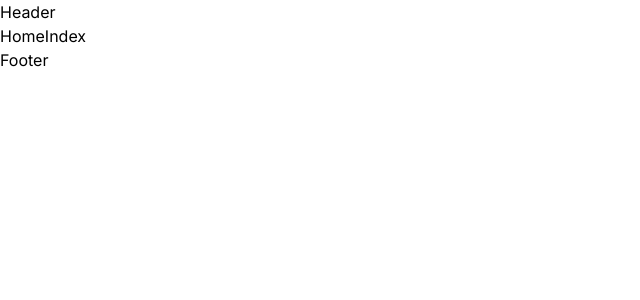
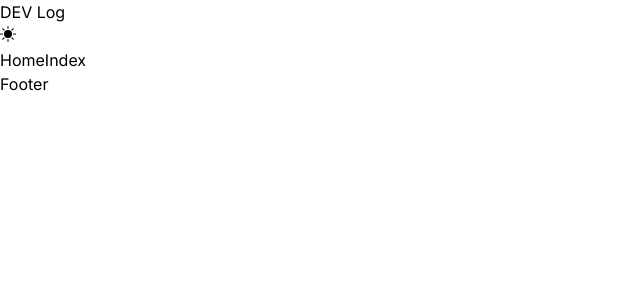
Before and after one commit to sdy2000/dev-log, a React (Create React App) app: page / in a window 1280 px wide. Shown: the top 300 px of the page, without its empty margins (0-640 px from the left). Built offline with nearby package versions, Linux system fonts and the light colour scheme.

Commit message:
Add IconButton.jsx and index.js in component folder and updadte
q
git

```diff
--- /dev/null
+++ b/src/components/button/IconButton.jsx
@@ -0,0 +1,11 @@
+import React from 'react'
+
+const iconButton = ({value}) => {
+  return (
+        <button>
+            {value}
+        </button>
+  )
+}
+
+export default iconButton
--- /dev/null
+++ b/src/components/index.js
@@ -0,0 +1,2 @@
+// // // // Buttons // // // //
+export {default as IconButton} from './button/IconButton'
--- a/src/parts/Header.jsx
+++ b/src/parts/Header.jsx
@@ -1,9 +1,38 @@
 import React from 'react'
+import { IconButton } from '../components'
+import { BsMoonFill, BsSunFill } from 'react-icons/bs'
+import { useStateTheme } from '../store/hooks/useStateContext'
 
 const Header = () => {
-  return (
-    <div>Header</div>
-  )
+    const { theme, setTheme } = useStateTheme();
+
+    const chengeTheme = () => {
+        setTheme({
+            theme: theme.theme === 'dark' ? 'light' : 'dark'
+        })
+    }
+
+    return (
+        <header className='container'>
+            <nav className=''>
+                <a className='' href="/"><span className=''>DEV</span> Log</a>
+            </nav>
+
+            <div className=''>
+                {
+                    theme.theme === 'light'
+                        ?
+                        <span onClick={chengeTheme}>
+                            <IconButton value={<BsSunFill />} />
+                        </span>
+                        :
+                        <span onClick={chengeTheme}>
+                            <IconButton value={<BsMoonFill />} />
+                        </span>
+                }
+            </div>
+        </header>
+    )
 }
 
 export default Header
--- a/src/parts/home/HomeLayout.jsx
+++ b/src/parts/home/HomeLayout.jsx
@@ -1,6 +1,6 @@
 import React from 'react'
 import { Outlet } from 'react-router-dom'
-import {Footer, Header} from '../'
+import { Footer, Header } from '../'
 
 const HomeLayout = () => {
     return (
--- a/src/store/hooks/useStateContext.js
+++ b/src/store/hooks/useStateContext.js
@@ -1,7 +1,7 @@
 import { useContext} from 'react'
 import { getFreshContext, stateContext } from '../context/ContextProvider';
 
-export default function useStateContext() {
+export function useStateContext() {
 
     const { context, setContext } = useContext(stateContext);
     return {
--- a/src/store/hooks/useStateTheme.js
+++ /dev/null
@@ -1,59 +0,0 @@
-import React, { createContext, useContext, useEffect, useState } from 'react'
-import {getInitialTheme} from '../../utils/theme/getInitailTheme'
-
-export const stateContext = createContext();
-
-const getFreshContext = () => {
-
-    if (localStorage.getItem('context') === null) {
-        localStorage.setItem('context', JSON.stringify({
-            userId: 0,
-            userName: '',
-            theme: getInitialTheme(),
-        }))
-    }
-
-    return JSON.parse(localStorage.getItem('context'))
-}
-
-
-export default function useStateContext() {
-
-    const { context, setContext } = useContext(stateContext);
-    return {
-        context,
-        setContext: obj => { setContext({ ...context, ...obj }) },
-        resetContext: () => {
-            localStorage.removeItem('context')
-            setContext(getFreshContext())
-        }
-    }
-}
-
-export const ContextProvider = ({ children }) => {
-    const [context, setContext] = useState(getFreshContext());
-
-
-    const checkTheme = (existing) => {
-        const root = window.document.documentElement;
-        const isDark = existing === 'dark';
-
-        root.classList.remove(isDark ? 'light' : 'dark');
-        root.classList.add(existing);
-    }
-
-    useEffect(() => {
-        localStorage.setItem('context', JSON.stringify(context))
-    }, [context])
-
-    useEffect(() => {
-        checkTheme(context.theme);
-    }, [context.theme])
-
-
-    return (
-        <stateContext.Provider value={{ context, setContext }}>
-            {children}
-        </stateContext.Provider>
-    )
-}
```
Also changed, not shown: src/App.js (+0 -8 lines). Lines whose indentation alone changed are shown as unchanged.
